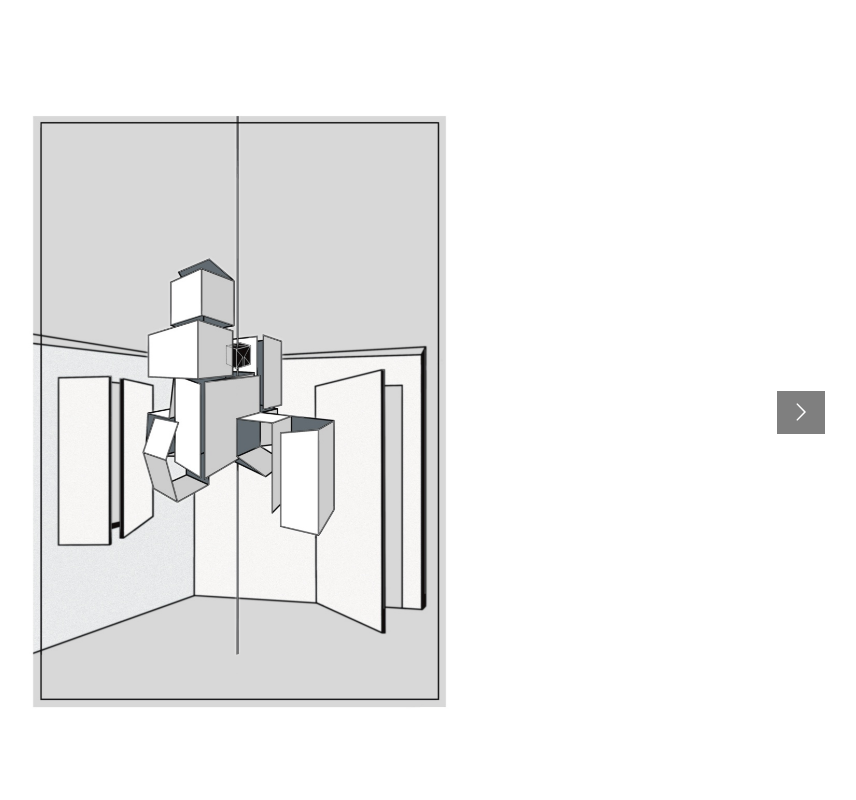
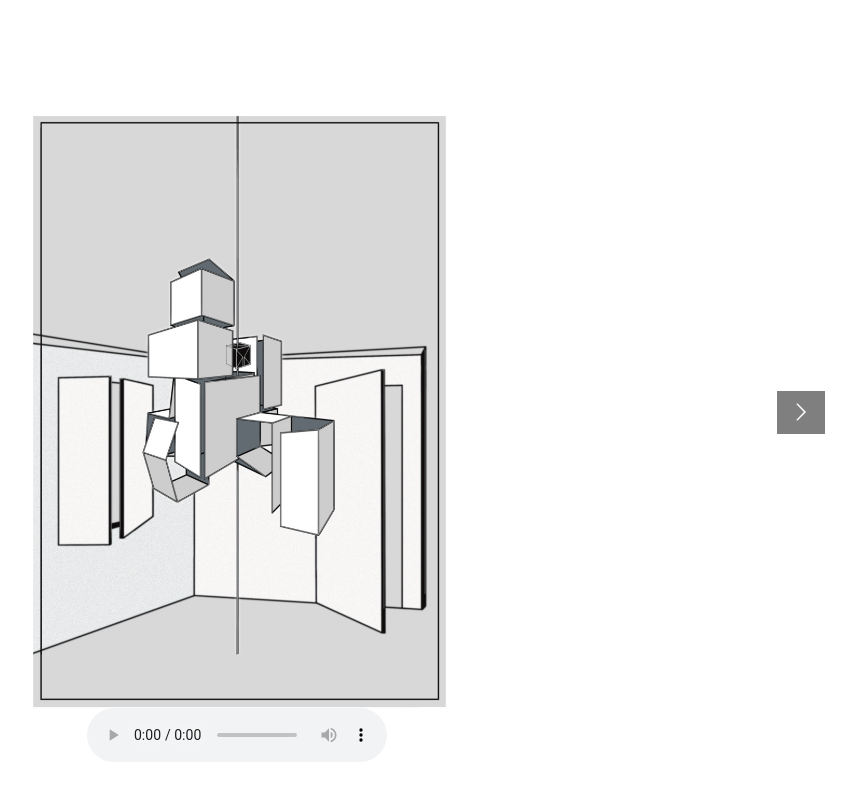
Before and after one commit to Haschtl/reflexionsreise, a React (Vite) app: page / in a window 1280 px wide. Shown: the part 1874-2674 px from the top of the page, without its empty margins (403-1259 px from the left). Built offline with nearby package versions, Linux system fonts and the light colour scheme.

Commit message:
added 2 audio files

```diff
--- a/src/App.tsx
+++ b/src/App.tsx
@@ -78,6 +78,9 @@ function App() {
             active={nextSlide === 0}
             backgroundImage={
               import.meta.env.BASE_URL + "assets/images/startseite.jpeg"
+            }
+            audioFile={
+              import.meta.env.BASE_URL + "assets/audio/derprozess.mp3"
             }
           />
           <CarouselPage
@@ -170,9 +173,9 @@ function App() {
             }
             audioFile={import.meta.env.BASE_URL + "assets/audio/intention.mp3"}
           >
-            <br/>
+            <br />
             <iframe
-            style={{opacity:0.8}}
+              style={{ opacity: 0.8 }}
               width="100%"
               height="120"
               scrolling="no"
@@ -223,7 +226,7 @@ function App() {
             audioFile={import.meta.env.BASE_URL + "assets/audio/glueck.mp3"}
           />
           <CarouselPage
-          style={{alignItems:"center"}}
+            style={{ alignItems: "center" }}
             active={nextSlide === 15}
             backgroundImage={
               import.meta.env.BASE_URL + "assets/images/video.jpeg"
@@ -237,11 +240,10 @@ function App() {
             //   "assets/video/inthoughts.mov"
             // }
           >
-
             <div className="page-video-wrapper">
               <iframe
-              width={9*35}
-              height={16*35}
+                width={9 * 35}
+                height={16 * 35}
                 src="https://www.youtube.com/embed/ZVoh01t_YTM?si=3RFXB9d6mmJqnO3P"
                 title="YouTube video player"
                 frameBorder="0"
```
Also changed, not shown: 2 other files (tests, documents, lock files or other folders). Lines whose indentation alone changed are shown as unchanged.
